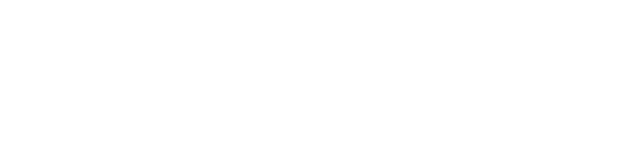
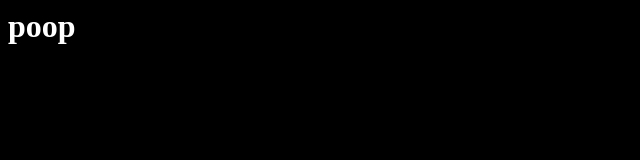
Before and after one commit to Junesrequiem/requiem, a plain HTML site: page index.html in a window 1280 px wide. Shown: the whole page, without its empty margins (0-640 px from the left). Drawn offline with Linux system fonts and the light colour scheme.

Commit message:
Update style.css

```diff
--- a/style.css
+++ b/style.css
@@ -1,5 +1,5 @@
 body{
-    background-color: black:
+    background-color: black;
 }
 
 h1{
```
